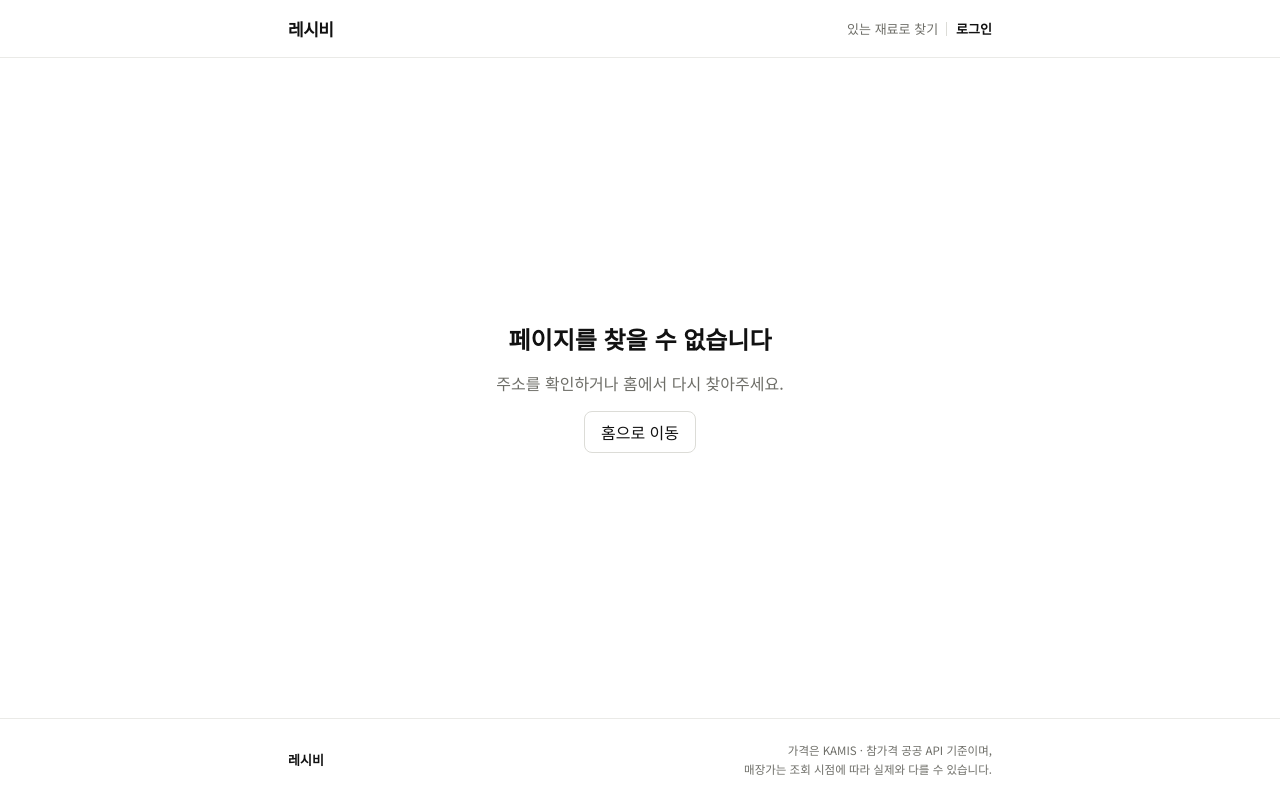
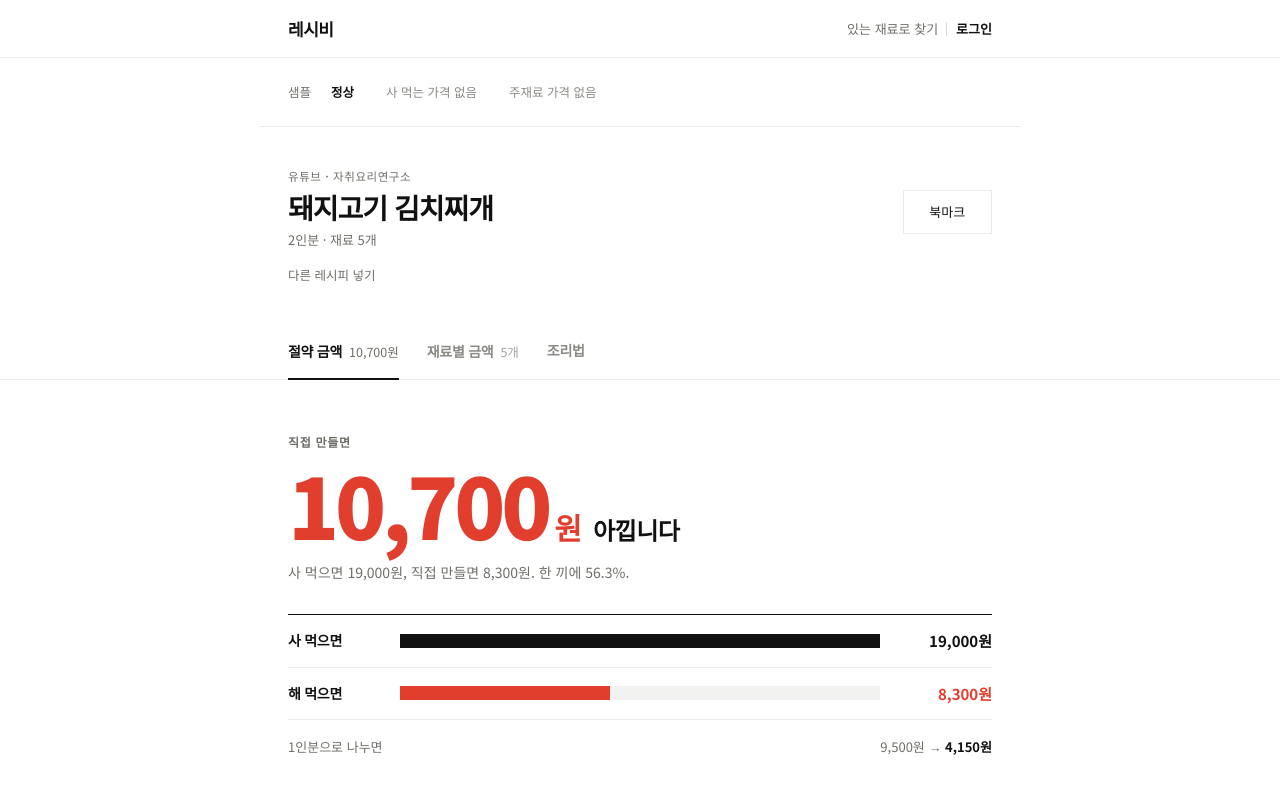
Before and after one commit to Synergy-AI-Vibe/recipe-web, a Next.js app in the folder apps/web/: page /result-preview in a window 1280 px wide. Before the commit this address had no page. Shown: the top 800 px of the page. Built offline with nearby package versions, Linux system fonts and the light colour scheme.

Commit message:
chore: 결과 페이지 확인용 임시 미리보기 추가

```diff
--- /dev/null
+++ b/apps/web/src/app/result-preview/page.tsx
@@ -0,0 +1,15 @@
+import type { Metadata } from "next";
+import { ResultPreview } from "@/components/result/result-preview";
+
+export const metadata: Metadata = {
+  title: "결과 화면 미리보기",
+  robots: { index: false, follow: false },
+};
+
+const ResultPreviewPage = () => (
+  <main className="w-full flex-1">
+    <ResultPreview />
+  </main>
+);
+
+export default ResultPreviewPage;
--- /dev/null
+++ b/apps/web/src/components/result/result-preview.tsx
@@ -0,0 +1,62 @@
+"use client";
+
+import { useState } from "react";
+import type { AnalyzeData } from "@recipe-web/api";
+import { BookmarkButton } from "@recipe-web/ui";
+import {
+  sampleAnalyzeData,
+  sampleMissingMainData,
+  sampleNoStoreData,
+} from "@/lib/fixtures/analyze-data";
+import { ResultView } from "@/components/result/result-view";
+import type { ResultAdjustments } from "@/types/result";
+
+const SAMPLES: { key: string; label: string; data: AnalyzeData }[] = [
+  { key: "normal", label: "정상", data: sampleAnalyzeData },
+  { key: "no-store", label: "사 먹는 가격 없음", data: sampleNoStoreData },
+  { key: "missing-main", label: "주재료 가격 없음", data: sampleMissingMainData },
+];
+
+export const ResultPreview = () => {
+  const [sampleKey, setSampleKey] = useState(SAMPLES[0].key);
+  const [adjustments, setAdjustments] = useState<ResultAdjustments>({});
+  const sample = SAMPLES.find((item) => item.key === sampleKey) ?? SAMPLES[0];
+
+  return (
+    <>
+      <div className="container flex flex-wrap items-center gap-2 border-b border-line py-3">
+        <span className="text-c1 text-text-2">샘플</span>
+        {SAMPLES.map((item) => (
+          <button
+            key={item.key}
+            type="button"
+            aria-pressed={item.key === sampleKey}
+            onClick={() => {
+              setSampleKey(item.key);
+              setAdjustments({});
+            }}
+            className={`min-h-tap px-3 text-c1 ${item.key === sampleKey ? "font-bold text-text" : "text-text-3"}`}
+          >
+            {item.label}
+          </button>
+        ))}
+      </div>
+      <ResultView
+        key={sample.key}
+        data={sample.data}
+        adjustments={adjustments}
+        onToggleIngredient={(id) =>
+          setAdjustments((current) => {
+            const row = sample.data.ingredients.find((ingredient) => ingredient.id === id);
+            const checked = current[id]?.checked ?? row?.checked ?? true;
+            return { ...current, [id]: { ...current[id], checked: !checked } };
+          })
+        }
+        onPriceChange={(id, value) =>
+          setAdjustments((current) => ({ ...current, [id]: { ...current[id], userPrice: value } }))
+        }
+        headerAction={<BookmarkButton active={false} />}
+      />
+    </>
+  );
+};
```
